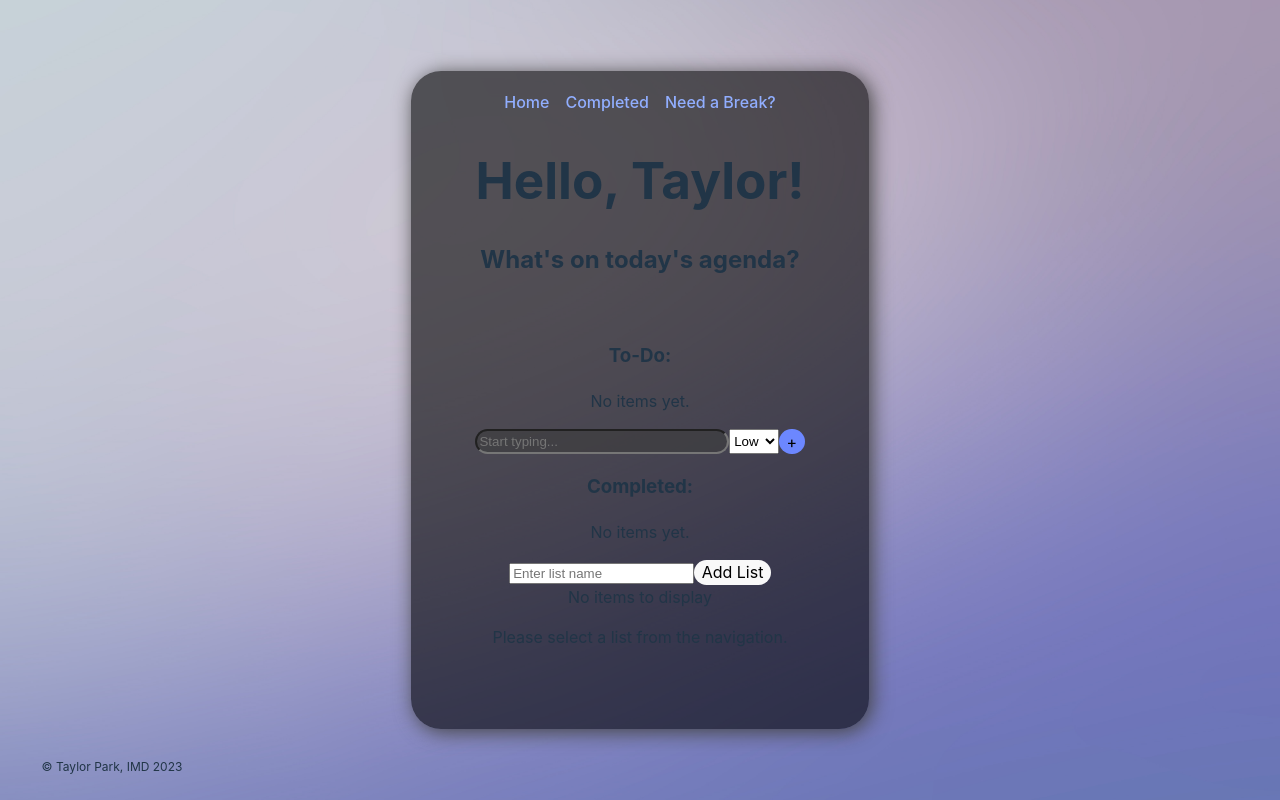
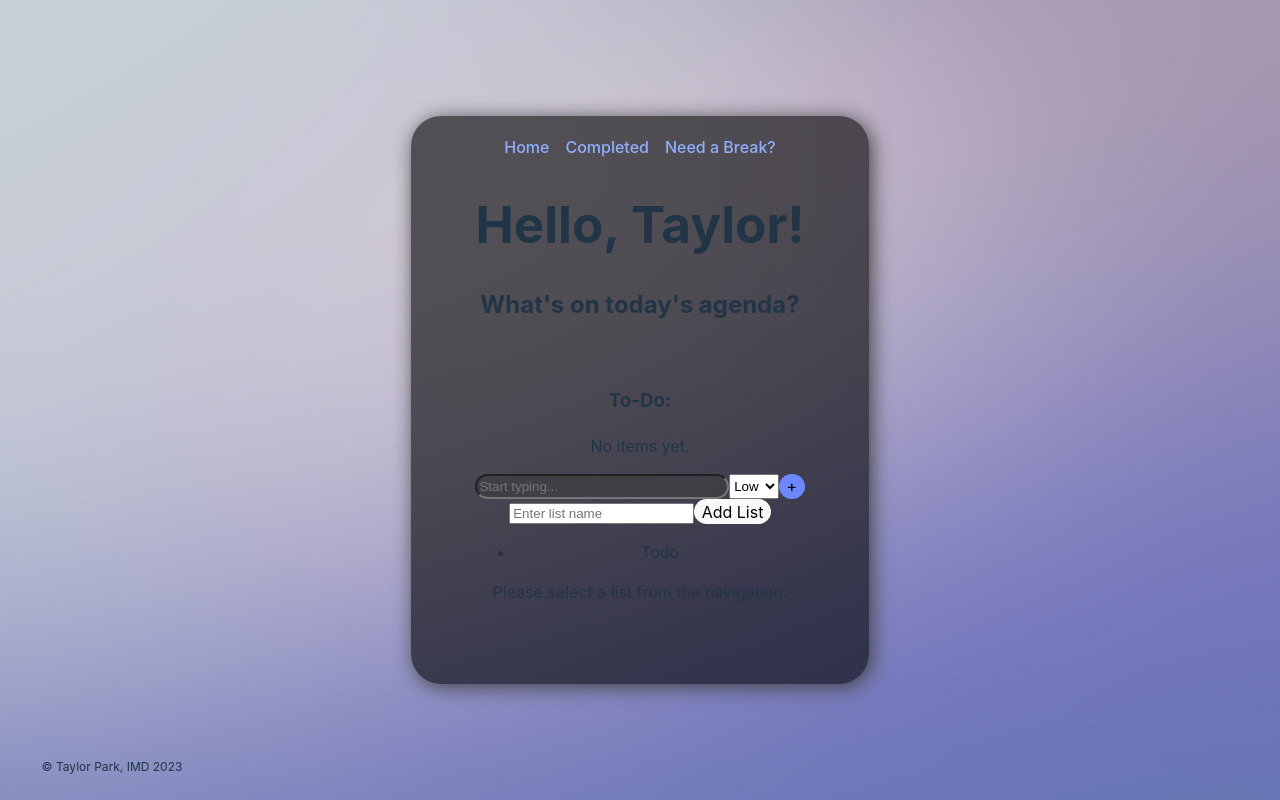
Before and after one commit to park0551/mtm6404-task-manager-park0551, a React (Vite) app: page / in a window 1280 px wide. Built offline with nearby package versions, Linux system fonts and the light colour scheme.

Commit message:
before user input lists into ListNavigation

```diff
--- a/src/App.jsx
+++ b/src/App.jsx
@@ -1,4 +1,4 @@
-import { useState } from 'react';
+import React, { useState } from 'react';
 import Navigation from './components/Navigation';
 import TodoList from './components/TodoList';
 import CompletedList from './components/CompletedList';
@@ -9,38 +9,54 @@ import ListDisplay from './components/ListDisplay';
 import './App.css';
 
 function App() {
+  const [lists, setLists] = useState([]);
+  const [selectedList, setSelectedList] = useState(null);
+  const [newListName, setNewListName] = useState('');
+  const [showCompletedList, setShowCompletedList] = useState(false);
 
-  const [lists, setLists] = useState([]);
-
-  const [selectedList, setSelectedList] = useState(null);
-
-  const handleAddList = (newList) => {
-    const newId = lists.length > 0 ? Math.max(...lists.map((list) => list.id)) + 1 : 1;
-    const newListWithId = { ...newList, id: newId };
-    setLists([...lists, newListWithId]);
+  const handleAddList = (event) => {
+    event.preventDefault();
+    const newList = { name: newListName, items: [] };
+    setLists([...lists, newList]);
+    setNewListName('');
   };
 
-
-  const [items, setItems] = useState([]);
-
-  const handleRemoveItem = (id) => {
-    setItems(items.filter(item => item.id !== id));
+  const handleRemoveItem = (listId, itemId) => {
+    const updatedLists = lists.map(list => {
+      if (list.id === listId) {
+        const updatedItems = list.items.filter(item => item.id !== itemId);
+        return { ...list, items: updatedItems };
+      }
+      return list;
+    });
+    setLists(updatedLists);
   };
 
   const handleAddItem = (newItem) => {
-    setItems([...items, newItem]);
+    const updatedLists = lists.map(list => {
+      if (list === selectedList) {
+        return {
+          ...list,
+          items: [...list.items, newItem]
+        };
+      }
+      return list;
+    });
+    setLists(updatedLists);
   };
 
   return (
     <div className="appDiv">
       <Navigation />
       <Greeting name="Taylor">
-      <h2 className='h2'>What's on today's agenda?</h2>
+        <h2 className="h2">What's on today's agenda?</h2>
       </Greeting>
-      <TodoList items={items} onRemove={handleRemoveItem} handleAddItem={handleAddItem}/>
-      <CompletedList />
-      <NewListForm onAddList={handleAddList} />
-      <ListNavigation lists={lists} onListSelect={setSelectedList} />
+      <TodoList items={selectedList ? selectedList.items : []} onRemove={handleRemoveItem} handleAddItem={handleAddItem} />
+      {showCompletedList && (
+        <CompletedList />
+      )}
+      <NewListForm onAddList={handleAddList} newListName={newListName} setNewListName={setNewListName} />
+      <ListNavigation lists={lists} onListSelect={setSelectedList} setShowCompletedList={setShowCompletedList} />
       {selectedList ? (
         <ListDisplay list={selectedList} />
       ) : (
@@ -48,7 +64,6 @@ function App() {
       )}
     </div>
   );
-
 }
 
 export default App;
--- a/src/components/ListNavigation.jsx
+++ b/src/components/ListNavigation.jsx
@@ -1,20 +1,22 @@
 import React from 'react';
 
-function ListNavigation(props) {
-  const { items } = props;
-
-  if (!items) {
-    return <div>No items to display</div>;
-  }
+function ListNavigation({ lists, onListSelect }) {
+  const handleListSelect = (list) => {
+    onListSelect(list);
+  };
 
   return (
-    <div className="list-navigation">
+    <nav>
       <ul>
-        {items.map((item) => (
-          <ListItem key={item.id} id={item.id} text={item.text} />
-        ))}
+        {lists &&
+          lists.map((list) => (
+            <li key={list.id} onClick={() => handleListSelect(list)}>
+              {list.name}
+            </li>
+          ))}
+        <li onClick={() => onListSelect(null)}>Todo</li>
       </ul>
-    </div>
+    </nav>
   );
 }
 
--- a/src/components/NewListForm.jsx
+++ b/src/components/NewListForm.jsx
@@ -8,7 +8,9 @@ function NewListForm(props) {
     const newList = { name: newListName, items: [] };
     props.onAddList(newList);
     setNewListName('');
+    props.setFormVisible(false);
   };
+
 
   return (
     <form onSubmit={handleSubmit}>
```
